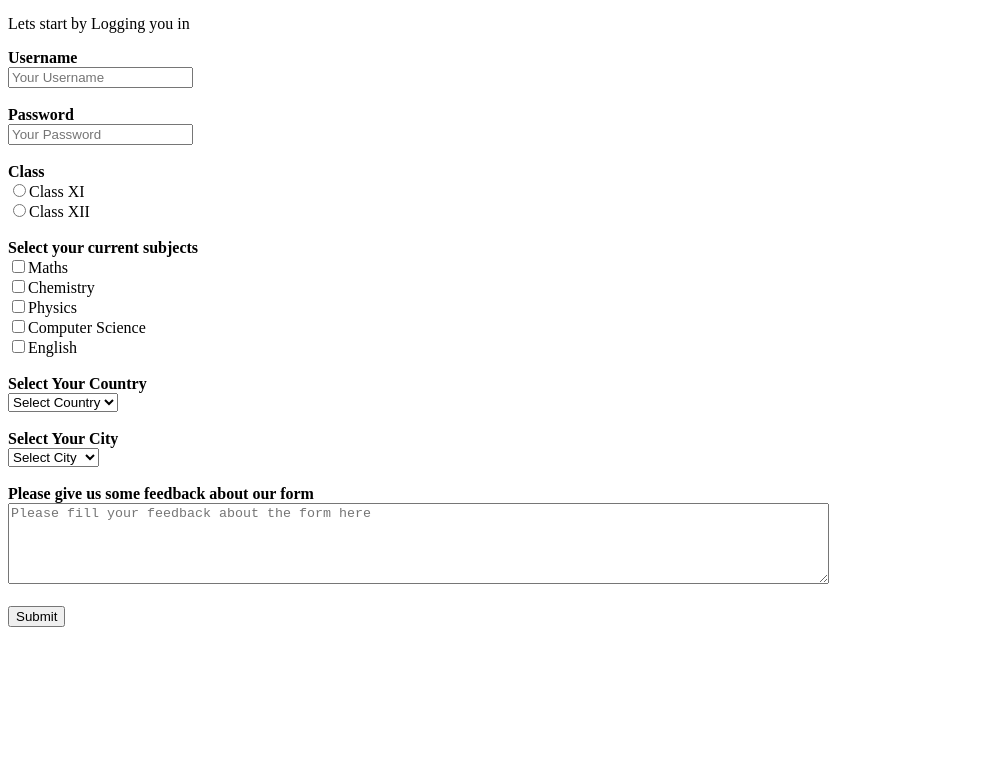
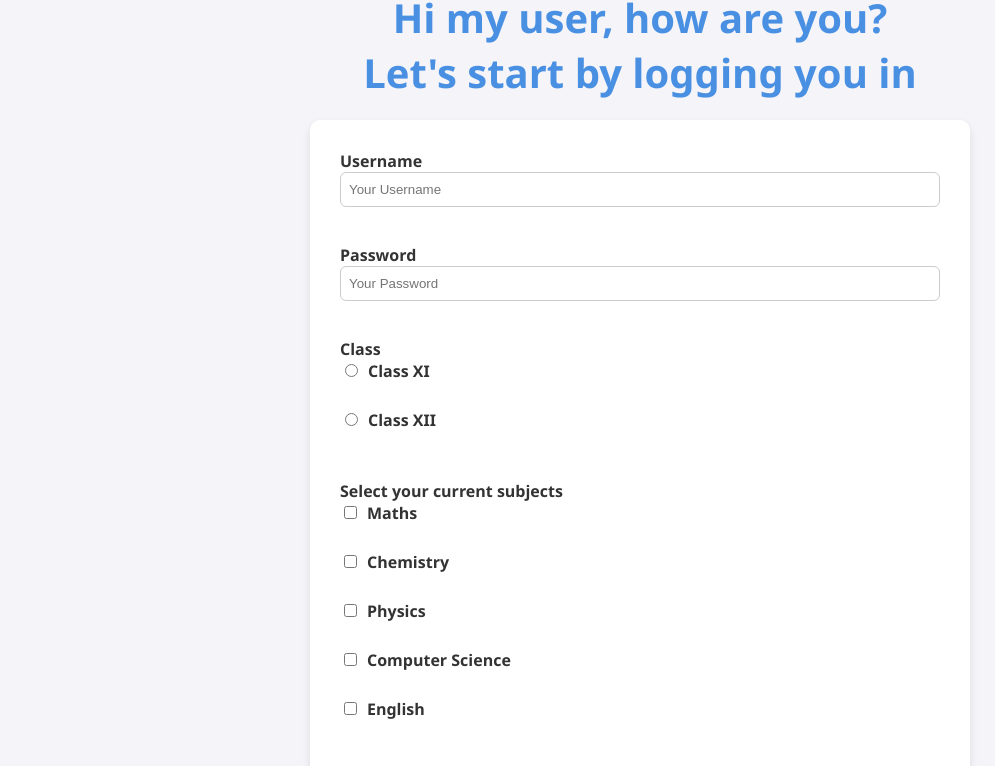
Before and after one commit to Hiresh-Goyal/HTML, a plain HTML site: page learning/Form.html in a window 1280 px wide. Shown: the part 65-831 px from the top of the page, without its empty margins (0-995 px from the left). Before the commit the page ends 800 px from the top, so only its background shows below. Drawn offline with Linux system fonts and the light colour scheme.

Commit message:
Added css to my form

```diff
--- a/learning/Hi.html
+++ b/learning/Form.html
@@ -4,10 +4,12 @@
     <meta charset="UTF-8">
     <meta name="viewport" content="width=device-width, initial-scale=1.0">
     <title>Hi</title>
+    <link rel="stylesheet" href="form.css">
 </head>
 <body>
     <h1>
-        Hi my user, how are you?
+        Hi my user, how are you?<br>
+        Let's start by logging you in
     </h1>
     <!-- <table>
         <caption>
@@ -43,38 +45,49 @@
         </tr>
     </table> -->
 
-    <p>
-        Lets start by Logging you in
-    </p>
     <form action = "/portfolio/index.html">
         <b>Username</b> <br><input type = "text" placeholder = "Your Username"><br><br>
         <b>Password </b> <br><input type = "password" placeholder = "Your Password"><br><br>
         <b>Class</b><br>
+        <div class="Radio and checkbox">
             <label for = "XI">
                 <input type = "radio" value = "Class XI" name = "class" id = "XI">Class XI
             </label>
+        </div>
         <br>
+        <div class="Radio and checkbox">
             <label for = "XII">
                 <input type = "radio" value = "Class XII" name = "class" id = "XII">Class XII
             </label>
+        </div>
         <br><br>
 
         <b>Select your current subjects</b><br>
+        <div class="Radio and checkbox">
             <label for = "Math">
                 <input type="checkbox" value="Math" name="subjects" id = "Math">Maths
-        </label><br>
+            </label>
+        </div><br>
+        <div class="Radio and checkbox">
             <label for = "Chemistry">
                 <input type="checkbox" value="Chemistry" name="subjects" id = "Chemistry">Chemistry
-        </label><br>
+            </label>
+        </div><br>
+        <div class="Radio and checkbox">
             <label for = "Physics">
                 <input type="checkbox" value="Physics" name="subjects" id = "Physics">Physics
-        </label><br>
+            </label>
+        </div><br>
+        <div class="Radio and checkbox">
             <label for = "Computer Science">
                 <input type="checkbox" value="Computer Science" name="subjects" id = "Computer Science">Computer Science
-        </label><br>
+            </label>
+        </div><br>
+        <div class="Radio and checkbox">
             <label for = "English">
                 <input type="checkbox" value="English" name="subjects" id = "English">English
-        </label><br><br>
+            </label>
+        </div><br><br>
 
         <b>Select Your Country</b><br>
         <select name = "Country">
--- /dev/null
+++ b/learning/form.css
@@ -0,0 +1,69 @@
+body{
+    background-color: #f4f4f9;
+    font-family:'Segoe UI', Tahoma, Geneva, Verdana, sans-serif;
+    color: #333;
+    padding: 20px;
+}
+
+h1{
+    color: #4a90e2;
+    font-size: 2.5em;
+    margin-bottom: 20px;
+    text-align: center;
+}
+
+form{
+    background-color: #fff;
+    padding: 30px;
+    border-radius: 10px;
+    box-shadow: 0 4px 8px rgba(0, 0, 0, 0.1);
+    max-width: 600px;
+    margin: 0 auto;
+}
+
+label{
+    display: block;
+    margin-bottom: 5px;
+    font-weight: bold;
+}
+
+input[type="text"],
+input[type="password"],
+select,
+textarea{
+    height:35px;
+    width : 100%;
+    padding : 8px;
+    border-radius: 6px;
+    border: 1px solid #ccc;
+    margin-bottom: 15px;
+    box-sizing: border-box;
+}
+
+.Radio and checkbox{
+    margin-bottom: 10px;
+}
+
+input[type="radio"],
+input[type="checkbox"] {
+    margin-right: 10px;
+}
+
+textarea {
+    height: 100px;
+    resize: vertical;
+}
+
+input[type="submit"] {
+    background-color: #4a90e2;
+    color: white;
+    padding: 10px 20px;
+    border: none;
+    border-radius: 5px;
+    font-weight: bold;
+    cursor: pointer;
+}
+
+input[type="submit"]:hover {
+    background-color: #357ABD;
+}
```
Also changed, not shown: learning/index.html (+1 -1 lines). Lines whose indentation alone changed are shown as unchanged.
